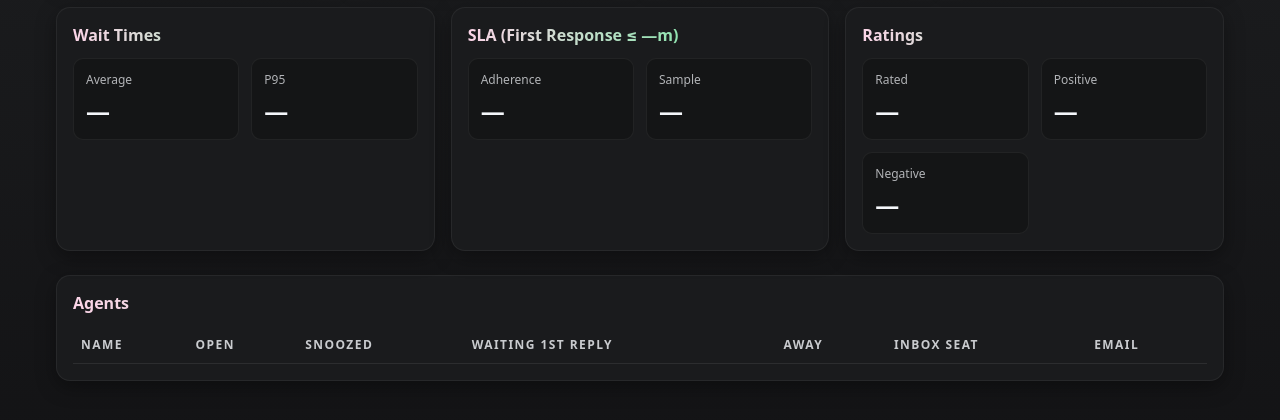
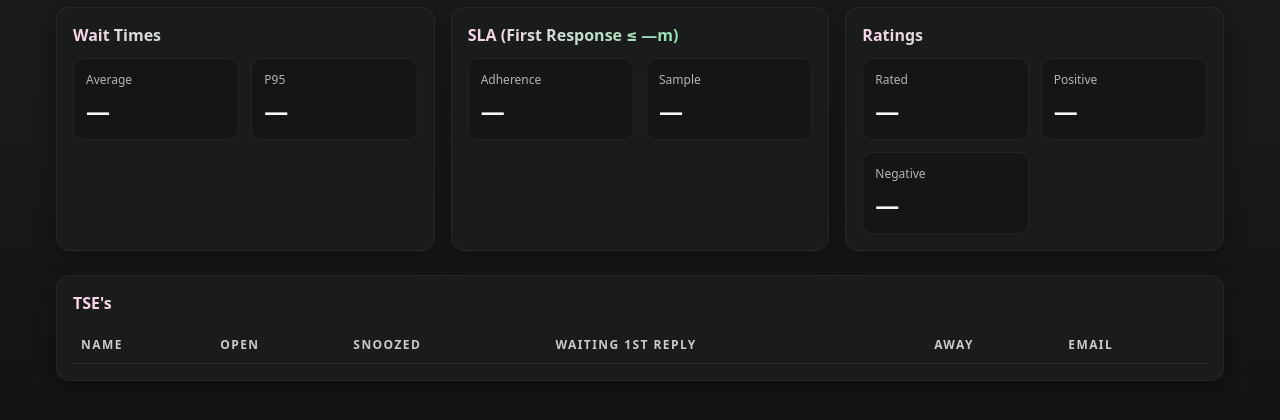
Before and after one commit to skalamerasigma/sql-intercom, a FastAPI app: template templates/index.html in a window 1280 px wide. Shown: the part 265-685 px from the top of the page. Run offline with FastAPI, Linux system fonts and the light colour scheme; the template is opened without the code that fills it, so the values that code supplies are empty; parts of the project's set-up code (start-up, migrations or seed data) failed here and were passed over.

Commit message:
Update agent panel title and remove inbox seat column from agents table

```diff
--- a/templates/index.html
+++ b/templates/index.html
@@ -82,7 +82,7 @@
 		</section>
 
 		<section class="agents panel">
-			<div class="panel-title">Agents</div>
+			<div class="panel-title">TSE's</div>
 			<table class="agents-table" id="agents-table">
 				<thead>
 					<tr>
@@ -91,7 +91,6 @@
 						<th>Snoozed</th>
 						<th>Waiting 1st Reply</th>
 						<th>Away</th>
-						<th>Inbox Seat</th>
 						<th>Email</th>
 					</tr>
 				</thead>
@@ -132,7 +131,6 @@
 						<td class="mono">${a.assigned_snoozed}</td>
 						<td class="mono">${a.assigned_waiting}</td>
 						<td>${a.away ? "Yes" : "No"}</td>
-						<td>${a.has_inbox_seat ? "Yes" : "No"}</td>
 						<td class="muted">${a.email || ""}</td>
 					`;
 					tbody.appendChild(tr);
```
